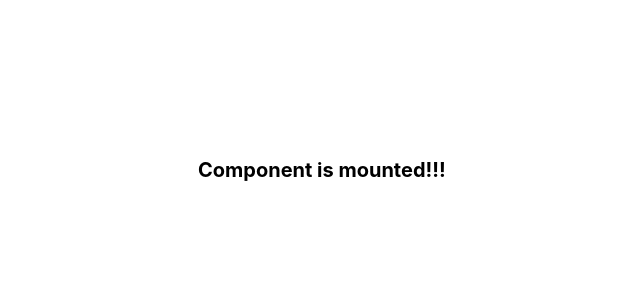
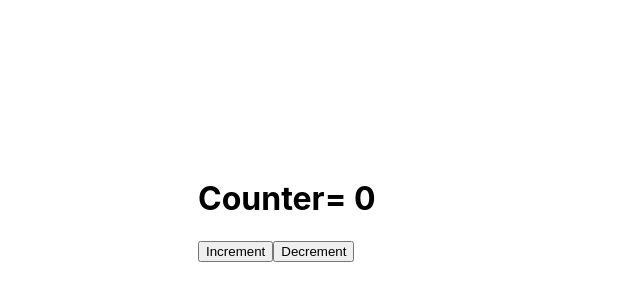
Before and after one commit to Chris1998c/React, a React (Create React App) app: page / in a window 1280 px wide. Shown: the part 82-382 px from the top of the page, without its empty margins (42-682 px from the left). Built offline with nearby package versions, Linux system fonts and the light colour scheme.

Commit message:
Update Exercise52

```diff
--- a/src/App.jsx
+++ b/src/App.jsx
@@ -1,15 +1,13 @@
-import { FocusableInput } from "./FocusableInput";
+import { Counter } from "./Counter";
 import "./App.css";
-import { StrictMode } from "react";
+
 
 
 
 function App() {
   return (
     <div className="App">
-    <StrictMode>
-      <FocusableInput />
-    </StrictMode>
+    <Counter initialValue={0}/>
     </div>
   )
 }
--- /dev/null
+++ b/src/Counter.jsx
@@ -0,0 +1,43 @@
+import { useState, useEffect, useRef } from "react";
+
+
+export function Counter({ initialValue }) {
+
+    const [count, setCount] = useState(initialValue);
+
+    const direction = useRef("");
+
+
+    useEffect(() => {
+        if (count > initialValue) {
+            direction.current = "UP"
+        } else if (count < initialValue) {
+            direction.current = "DOWN"
+        }
+    }, [count, initialValue]);
+
+
+    useEffect(() => {
+        console.log(direction.current);
+    // eslint-disable-next-line react-hooks/exhaustive-deps
+    }, [direction.current]);
+
+
+
+    const handleIncrement = () => {
+        setCount(count + 1);
+    }
+
+    const handleDecrement = () => {
+        setCount(count - 1);
+    }
+
+    return(
+        <div>
+            <h1>Counter= {count}</h1>
+            <button onClick={handleIncrement}> Increment</button>
+            <button onClick={handleDecrement}> Decrement</button>
+        </div>
+    )
+
+}
--- a/src/FocusableInput.jsx
+++ /dev/null
@@ -1,18 +0,0 @@
-import { useRef, useEffect } from "react";
-
-
-export function FocusableInput() {
-
-    const isMounted = useRef("");
-
-    useEffect(() => {
-        if (!isMounted.current) {
-            console.log("component is mounted");
-
-            isMounted.current= true; }
-    }, []);
-
-    return (
-        <div className="content"> Component is mounted!!! </div>
-    )
-}
```
